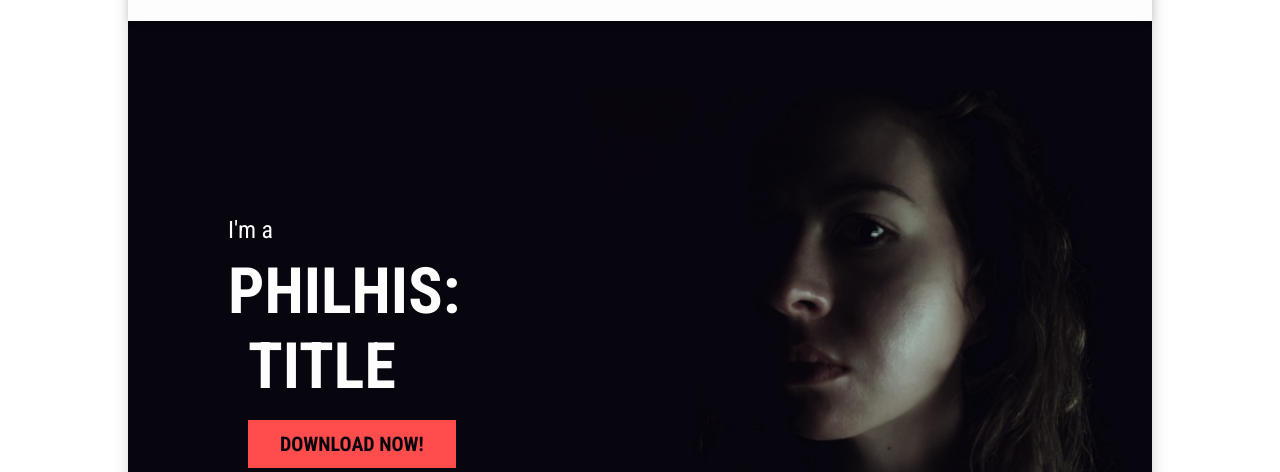
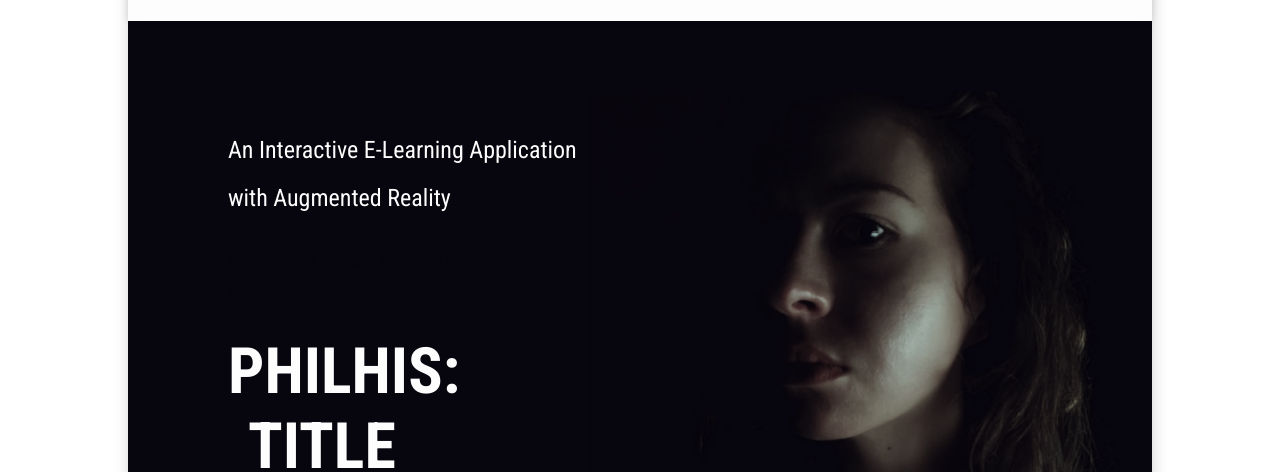
Before and after one commit to philhisar2022/philhisAR2022, a plain HTML site: page index.html in a window 1280 px wide. Shown: the part 55-527 px from the top of the page. Drawn offline with nearby package versions, Linux system fonts and the light colour scheme.

Commit message:
Update index.html

```diff
--- a/index.html
+++ b/index.html
@@ -65,7 +65,8 @@
         <div class="hero-container">
           <div class="left">
             <p class="i-am">
-              I'm a
+              An Interactive E-Learning Application with Augmented Reality</p>
+              <p>for Significant Events in Philippine History for Grade6 Learners
             </p>
             <h2>
               PhilHis:
```
